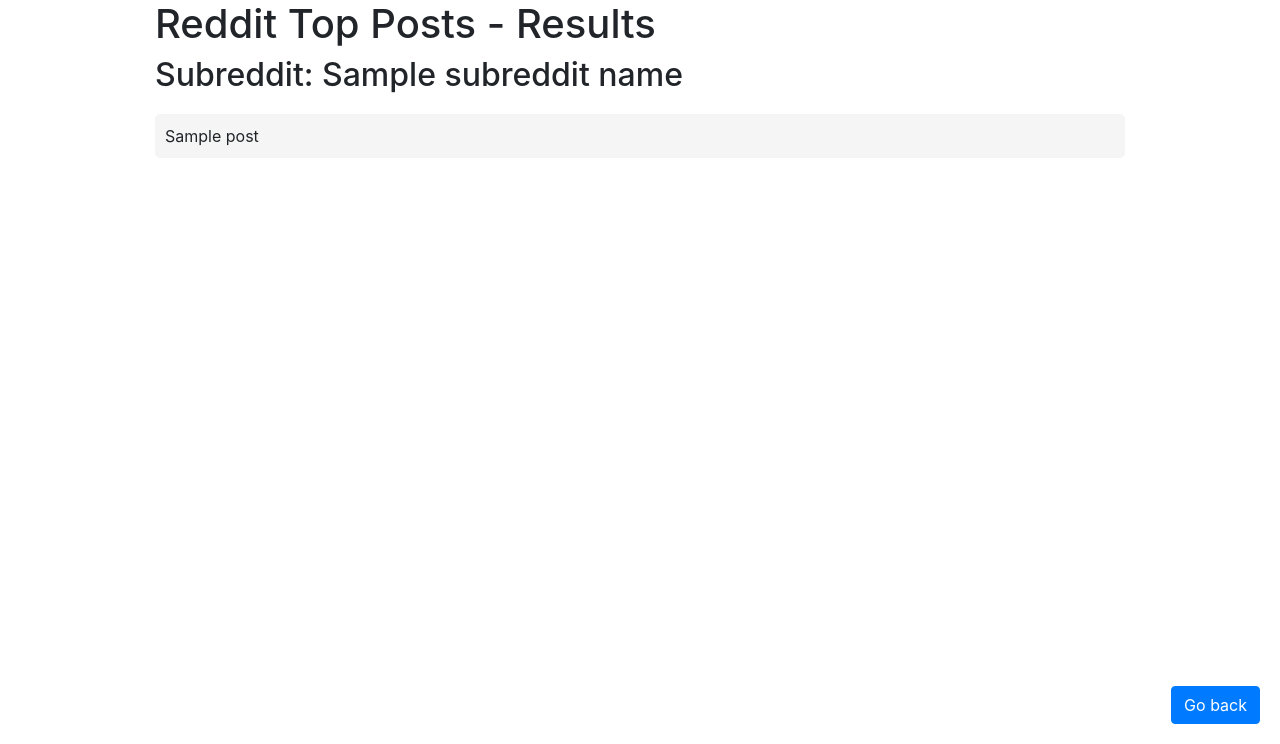
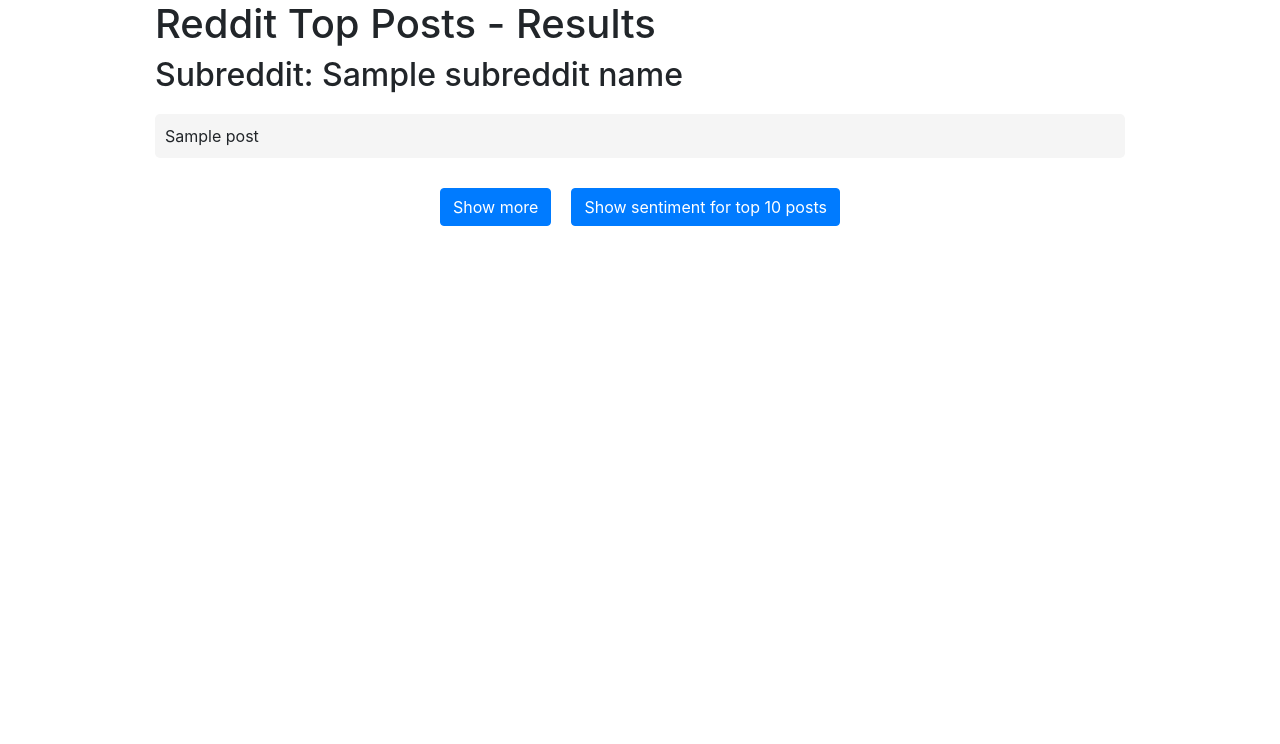
Before and after one commit to jgabryszewski01/rSentimentAnalysis, a Flask app: template templates/results.html in a window 1280 px wide. Shown: the part 56-800 px from the top of the page. Run offline with Flask 3, Linux system fonts and the light colour scheme; the template is opened without the code that fills it: most values are stand-ins (such as "Sample title", 1, 10 or a date in 2020); some libraries are stand-ins or nearby versions.

Commit message:
feat: show more posts

```diff
--- a/templates/results.html
+++ b/templates/results.html
@@ -28,11 +28,11 @@
         li:hover {
             box-shadow: 0 0 5px 2px rgba(0, 0, 0, 0.3);
         }
-
-        .go-back-button {
-            position: fixed;
-            bottom: 20px;
-            right: 20px;
+        .btn-primary{
+            margin: 10px;
+        }
+        .btn-secondary{
+            margin: 10px;
         }
     </style>
 </head>
@@ -49,6 +49,10 @@
                 <li class="post-title" data-post-id="{{ post.id }}">{{ post.title }}</li>
             {% endfor %}
         </ul>
+        <div style="display: flex; justify-content: center; margin-top: 20px;">
+            <button class="btn btn-primary" id="showMoreBtn">Show more</button>
+            <button class="btn btn-primary" id="showSentimentBtn">Show sentiment for top 10 posts</button>
+        </div>
     </div>
 
     <div class="modal fade" id="postModal" tabindex="-1" role="dialog" aria-labelledby="postModalLabel" aria-hidden="true">
@@ -68,7 +72,25 @@
         </div>
     </div>
 
-    <a class="btn btn-primary go-back-button" href="/">Go back</a>
+    <div class="modal fade" id="sentimentModal" tabindex="-1" role="dialog" aria-labelledby="sentimentModalLabel" aria-hidden="true">
+        <div class="modal-dialog" role="document">
+            <div class="modal-content">
+                <div class="modal-header">
+                    <h5 class="modal-title" id="sentimentModalLabel">Sentiment Analysis</h5>
+                    <button type="button" class="close" data-dismiss="modal" aria-label="Close">
+                        <span aria-hidden="true">&times;</span>
+                    </button>
+                </div>
+                <div class="modal-body">
+                    <h2>Sentiment Analysis:</h2>
+                    <h4>Sentiment polarity: {{ sentiment }}</h4>
+                    <h4>{{ pol_label }} sentiment</h4>
+                    <h4>Sentiment subjectivity: {{ subjectivity }}</h4>
+                    <h4>{{ sub_label }}</h4>
+                </div>
+            </div>
+        </div>
+    </div>
 
     <script src="https://code.jquery.com/jquery-3.6.0.min.js"></script>
     <script src="https://cdnjs.cloudflare.com/ajax/libs/popper.js/2.9.2/umd/popper.min.js"></script>
@@ -88,6 +110,10 @@
             $('#commentsBtn').click(function() {
                 window.location.href = '/commentsResults/' + postId;
             });
+
+            $('#showMoreBtn').click(function() {
+                window.location.href = '/results50.html' + postId;
+            });
         });
     </script>
 </body>
```
